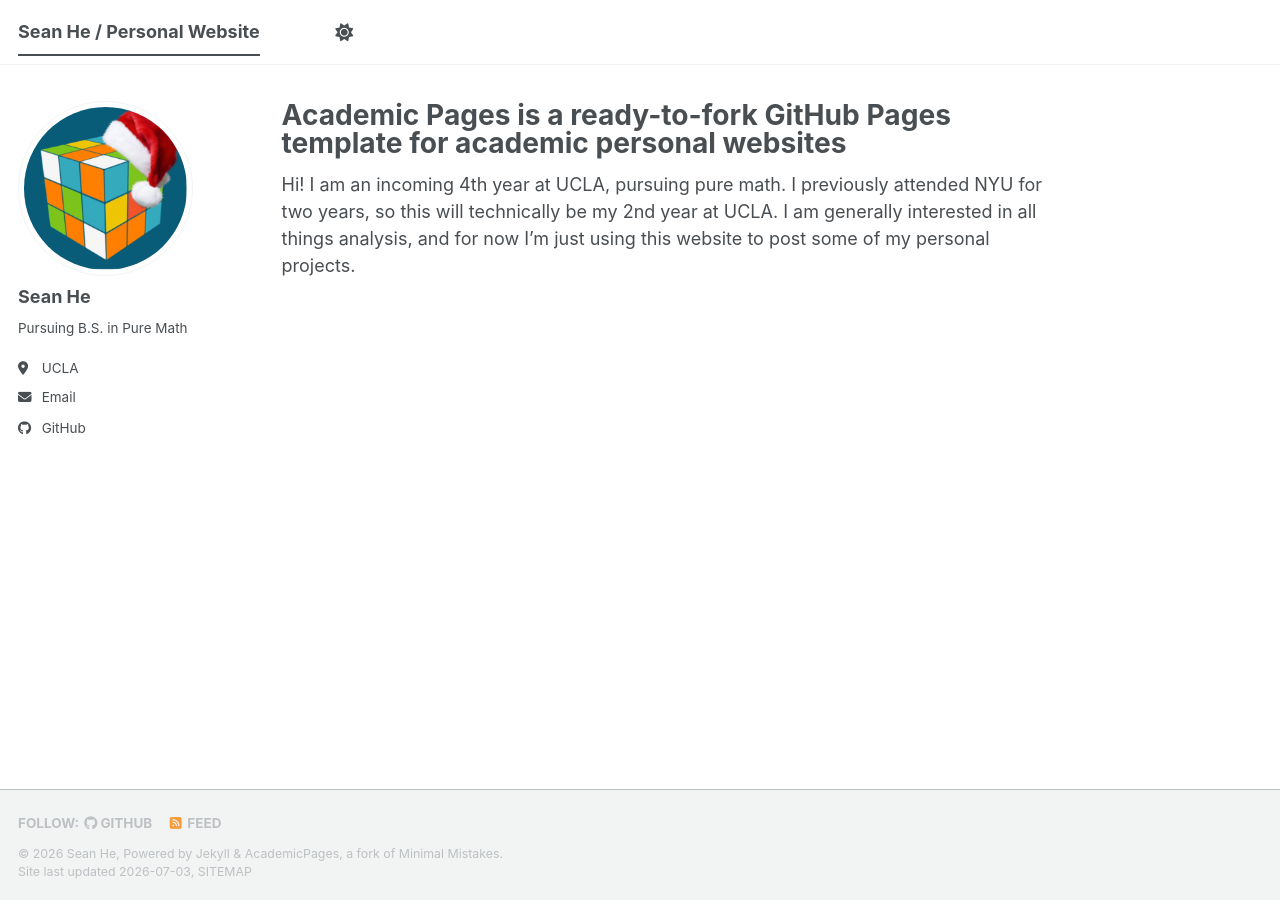
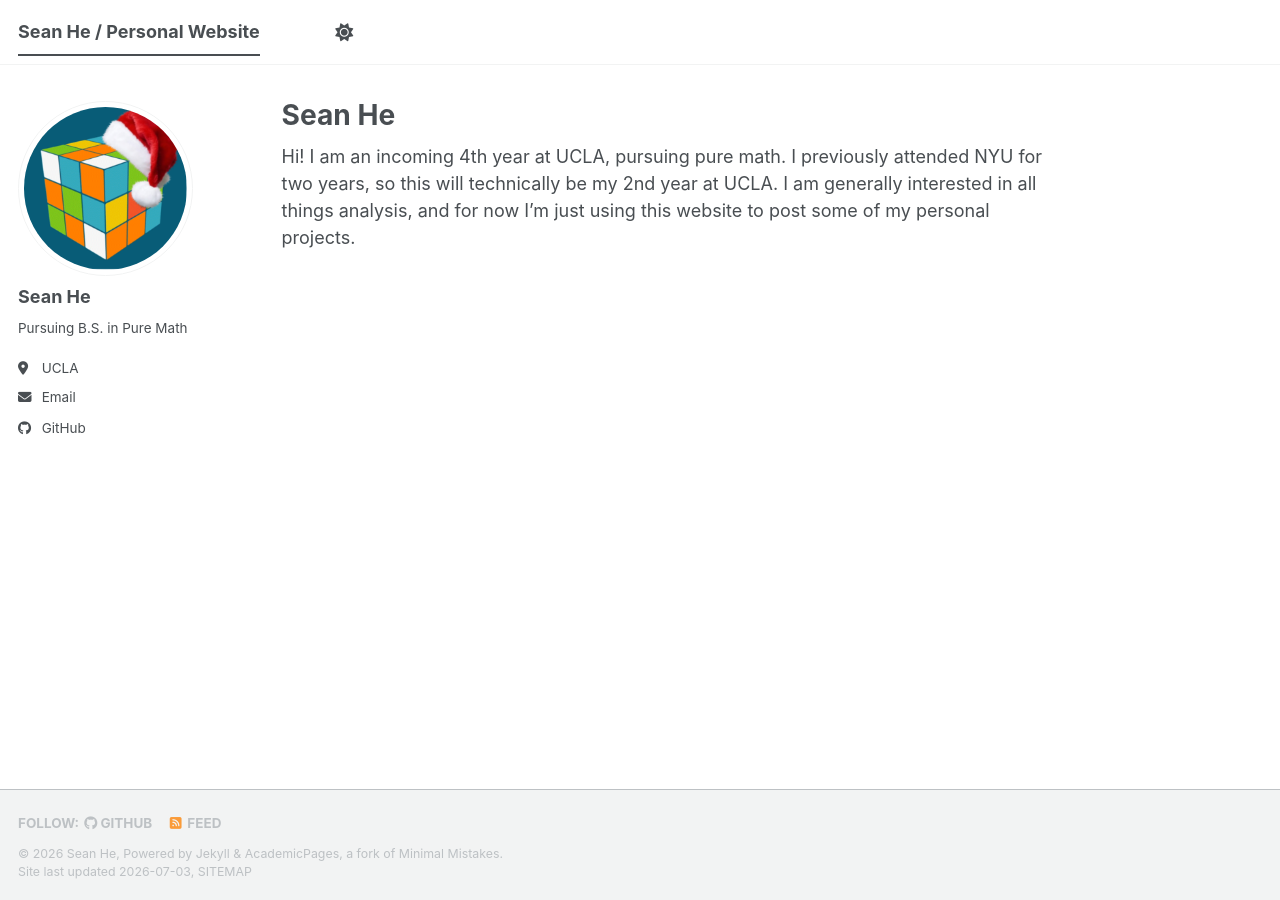
Before and after one commit to mathmaniac88/mathmaniac88.github.io, a Jekyll site: the page built from _pages/about.md, in a window 1280 px wide. Built offline with Jekyll 4.4.1, drawn with Linux system fonts in a browser that asks for light colours; a style sheet for code colours, icons or effects is not loaded.

Commit message:
Update about.md

```diff
--- a/_pages/about.md
+++ b/_pages/about.md
@@ -1,6 +1,6 @@
 ---
 permalink: /
-title: "Academic Pages is a ready-to-fork GitHub Pages template for academic personal websites"
+title: "Sean He"
 author_profile: true
 redirect_from:
   - /about/
```
